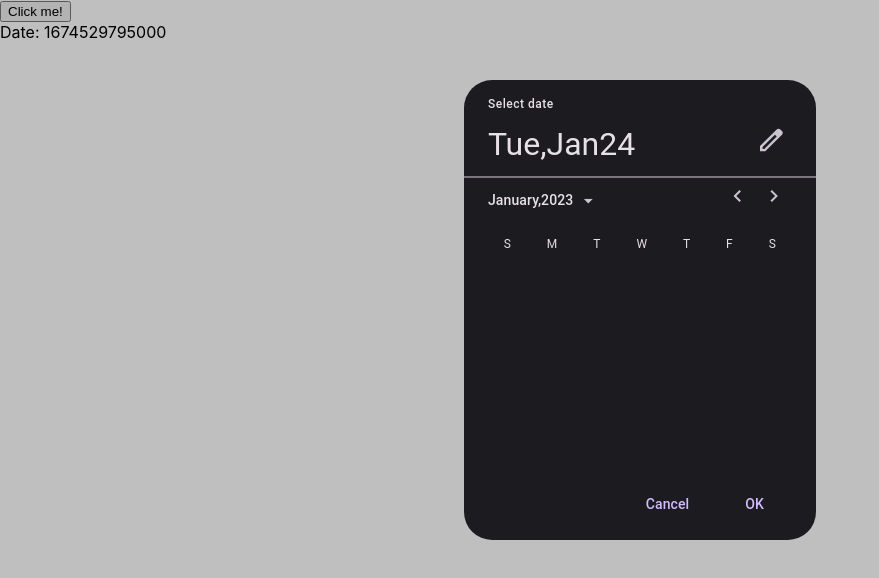
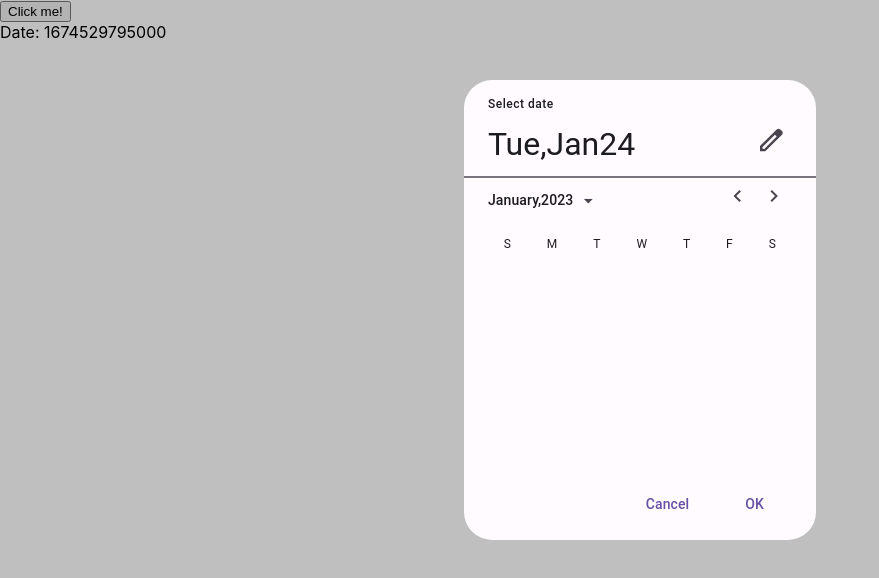
Before and after one commit to Ztanha/react-date-picker-material, a React (Create React App) app: page / in a window 1280 px wide. Shown: the top 578 px of the page, without its empty margins (0-879 px from the left). Built offline with nearby package versions, Linux system fonts and the light colour scheme.

Commit message:
Clean up

```diff
--- a/src/ThemeContext.js
+++ b/src/ThemeContext.js
@@ -41,7 +41,7 @@ function ThemeProvider(props){
         }
     })
 
-    const [ theme,setTheme ] = useState( 'dark' );
+    const [ theme,setTheme ] = useState( 'light' );
 
     let colors = (theme === 'dark' ? themes.dark : themes.light);
 
--- a/src/components/datePicker/DatePicker.js
+++ b/src/components/datePicker/DatePicker.js
@@ -43,27 +43,14 @@ function ActualDatePicker(props) {
         },
         icons:{
             fill:colors.onSurfaceVariant
-        },
-        calGrids:{
-            color:colors.onSurface,
-        },
-        calHeader:{
-            color:colors.onSurface,
-        },
-        today:{
-            backgroundColor: colors.primary,
-            color:colors.onPrimary,
-        },
-        selectedCell:{
-            border: `1px solid ${colors.primary}`,
         }
     }
     useEffect(() => {
         const tempDate = new Date(props.date);
         setMonth( tempDate.getMonth() );
         setYear( tempDate.getFullYear() );
+    }, [ props.date,setMonth,setYear ])
 
-    }, [ props.date,setMonth,setYear ])
     return (
         <div className='DatePicker'
              style={{ ...styles.datePicker,...props.style }}
@@ -73,14 +60,16 @@ function ActualDatePicker(props) {
             >
                 <div className="calendar">
                     <div className="calendar-header" >
-                        <label>{ props.title || 'Select date' }</label>
+                        <label>
+                            { props.title || 'Select date' }
+                        </label>
                         <div className="header-date grid-order"
-                             style={styles.calHeader}
+                             style={ styles.calHeader }
                         >
                             { weekday[ date?.current.getDay() ] },
                             { months[ date?.current.getMonth() ].slice(0,3) }
                             { date?.current.getDate() }
-                            <Pencil style={styles.icons}/>
+                            <Pencil style={ styles.icons }/>
                         </div>
                     </div>
                     <div className="line"
@@ -92,7 +81,7 @@ function ActualDatePicker(props) {
                         >
                             { months[ date?.current.getMonth() ] },{ date?.current.getFullYear() }
                             <Arrow className='icon-down'
-                                   style={styles.icons}
+                                   style={ styles.icons }
                             />
                         </div>
                         <div className="icons">
```
